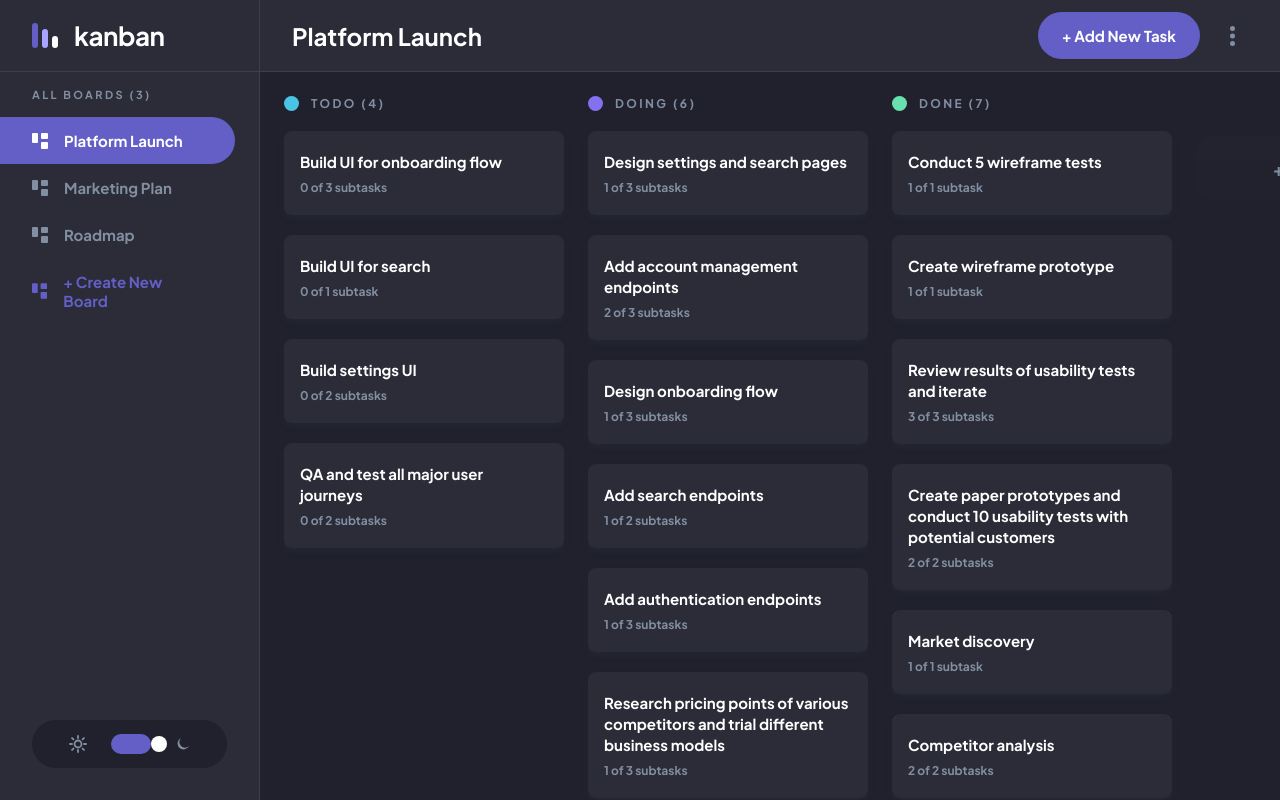
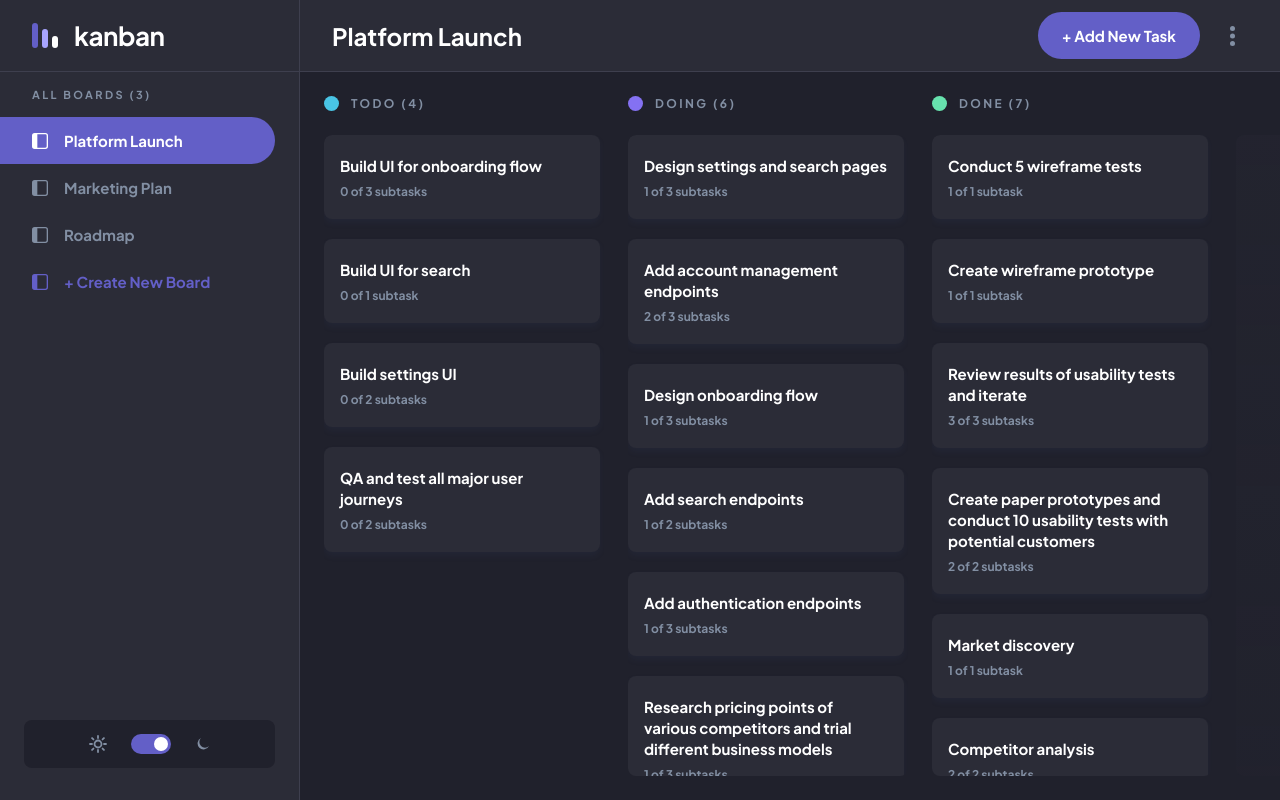
Before and after one commit to shivamchhapola/kanban-app, a React (Vite) app in the folder client/: page / in a window 1280 px wide. Built offline with nearby package versions, Linux system fonts and the light colour scheme.

Commit message:
fix: sidebar width, board icon, theme toggle thumb position, full-height new column slot and column-level scrolling

```diff
--- a/client/src/components/Board/BoardView.module.css
+++ b/client/src/components/Board/BoardView.module.css
@@ -3,9 +3,10 @@
   gap: 24px;
   padding: 24px;
   height: 100%;
+  box-sizing: border-box;
   overflow-x: auto;
-  overflow-y: auto;
-  align-items: flex-start;
+  overflow-y: hidden;
+  align-items: stretch;
 }
 
 .empty {
--- a/client/src/components/Board/Column.module.css
+++ b/client/src/components/Board/Column.module.css
@@ -3,7 +3,7 @@
   min-width: 280px;
   display: flex;
   flex-direction: column;
-  gap: 20px;
+  height: 100%;
   flex-shrink: 0;
 }
 
@@ -11,6 +11,8 @@
   display: flex;
   align-items: center;
   gap: 12px;
+  margin-bottom: 24px;
+  flex-shrink: 0;
 }
 
 .dot {
@@ -32,7 +34,11 @@
   display: flex;
   flex-direction: column;
   gap: 20px;
-  min-height: 20px;
+  flex: 1;
+  overflow-y: auto;
+  min-height: 0;
+  padding-right: 4px;
+  padding-bottom: 24px;
   border-radius: var(--radius-md);
   transition: background-color var(--transition);
 }
@@ -47,21 +53,25 @@
   width: 280px;
   min-width: 280px;
   flex-shrink: 0;
-  display: flex;
-  align-items: flex-start;
-  padding-top: 40px;
+  height: 100%;
+  padding-top: 39px;
+  box-sizing: border-box;
 }
 
 .addColBtn {
   width: 100%;
-  height: 64px;
+  height: 100%;
   background: linear-gradient(180deg, rgba(43,44,55,0.25) 0%, rgba(43,44,55,0.125) 100%);
-  border-radius: var(--radius-lg);
-  font-size: 18px;
+  border-radius: var(--radius-md);
+  font-size: 24px;
   font-weight: 700;
   color: var(--text-secondary);
+  display: flex;
+  align-items: center;
+  justify-content: center;
   transition: background-color var(--transition), color var(--transition);
   cursor: pointer;
+  border: none;
 }
 [data-theme="light"] .addColBtn {
   background: linear-gradient(180deg, #E9EFFA 0%, rgba(233,239,250,0.5) 100%);
@@ -72,19 +82,27 @@
   width: 100%;
   display: flex;
   flex-direction: column;
-  gap: 8px;
+  gap: 12px;
+  background: var(--surface);
+  border-radius: var(--radius-md);
+  padding: 16px;
+  border: 1px solid var(--border);
 }
 .addInput {
   width: 100%;
   padding: 10px 16px;
-  background: var(--surface);
-  border: 2px solid var(--primary);
+  background: var(--bg);
+  border: 1px solid var(--border);
   border-radius: var(--radius-sm);
   color: var(--text-primary);
   font-size: 13px;
   font-weight: 500;
   font-family: inherit;
   outline: none;
+  box-sizing: border-box;
+}
+.addInput:focus {
+  border-color: var(--primary);
 }
 .addActions { display: flex; gap: 8px; }
 .confirmBtn {
@@ -97,6 +115,7 @@
   font-weight: 700;
   font-family: inherit;
   cursor: pointer;
+  border: none;
   transition: background-color var(--transition);
 }
 .confirmBtn:hover { background: var(--primary-hover); }
@@ -108,6 +127,7 @@
   font-size: 13px;
   font-family: inherit;
   cursor: pointer;
+  border: none;
   transition: background-color var(--transition);
 }
 .cancelBtn:hover { background: var(--border); }
--- a/client/src/components/Sidebar/Sidebar.jsx
+++ b/client/src/components/Sidebar/Sidebar.jsx
@@ -4,10 +4,11 @@ import styles from './Sidebar.module.css';
 // Board grid icon SVG
 function BoardIcon() {
   return (
-    <svg width="16" height="16" viewBox="0 0 16 16" fill="none">
-      <rect x="0" y="0" width="6" height="10" rx="1" fill="currentColor"/>
-      <rect x="9" y="0" width="7" height="6" rx="1" fill="currentColor"/>
-      <rect x="9" y="9" width="7" height="7" rx="1" fill="currentColor"/>
+    <svg width="16" height="16" viewBox="0 0 16 16" fill="none" xmlns="http://www.w3.org/2000/svg">
+      <path
+        d="M0 2.667A2.667 2.667 0 0 1 2.667 0h10.666A2.667 2.667 0 0 1 16 2.667v10.666A2.667 2.667 0 0 1 13.333 16H2.667A2.667 2.667 0 0 1 0 13.333V2.667zm5.333-1.334v13.334h8a1.333 1.333 0 0 0 1.334-1.334V2.667a1.333 1.333 0 0 0-1.334-1.334h-8z"
+        fill="currentColor"
+      />
     </svg>
   );
 }
--- a/client/src/components/Sidebar/Sidebar.module.css
+++ b/client/src/components/Sidebar/Sidebar.module.css
@@ -70,6 +70,7 @@
   border-radius: 0 var(--radius-pill) var(--radius-pill) 0;
   transition: background-color var(--transition), color var(--transition);
   text-align: left;
+  white-space: nowrap;
 }
 .boardItem:hover, .createBtn:hover { background: var(--primary-light); color: var(--primary); }
 .boardItem.active { background: var(--primary); color: #fff; }
@@ -80,7 +81,7 @@
 
 /* Theme toggle */
 .themeSection {
-  padding: 16px 32px 32px;
+  padding: 16px 24px 32px;
   flex-shrink: 0;
 }
 .themeToggle {
@@ -89,29 +90,31 @@
   justify-content: center;
   gap: 24px;
   background: var(--bg);
-  border-radius: var(--radius-pill);
+  border-radius: var(--radius-md);
   padding: 14px;
 }
-.themeIcon { color: var(--text-secondary); display: flex; }
+.themeIcon { color: var(--text-secondary); display: flex; align-items: center; }
 .toggle {
   width: 40px;
   height: 20px;
   background: var(--primary);
-  border-radius: var(--radius-pill);
-  padding: 2px;
+  border-radius: 12px;
   position: relative;
   transition: background-color var(--transition);
   flex-shrink: 0;
+  cursor: pointer;
+  border: none;
 }
 .toggle:hover { background: var(--primary-hover); }
 .toggleThumb {
-  width: 16px;
-  height: 16px;
-  background: #fff;
+  width: 14px;
+  height: 14px;
+  background: #ffffff;
   border-radius: 50%;
   position: absolute;
-  top: 2px;
-  transition: transform var(--transition);
+  top: 3px;
+  left: 3px;
+  transition: transform 0.2s ease;
 }
-.toggleLight .toggleThumb { transform: translateX(0px); }
+.toggleLight .toggleThumb { transform: translateX(0); }
 .toggleDark  .toggleThumb { transform: translateX(20px); }
--- a/client/src/styles/tokens.css
+++ b/client/src/styles/tokens.css
@@ -45,7 +45,7 @@
   --radius-pill: 24px;
 
   /* Sidebar */
-  --sidebar-width: 260px;
+  --sidebar-width: 300px;
 
   /* Header */
   --header-height: 72px;
```
